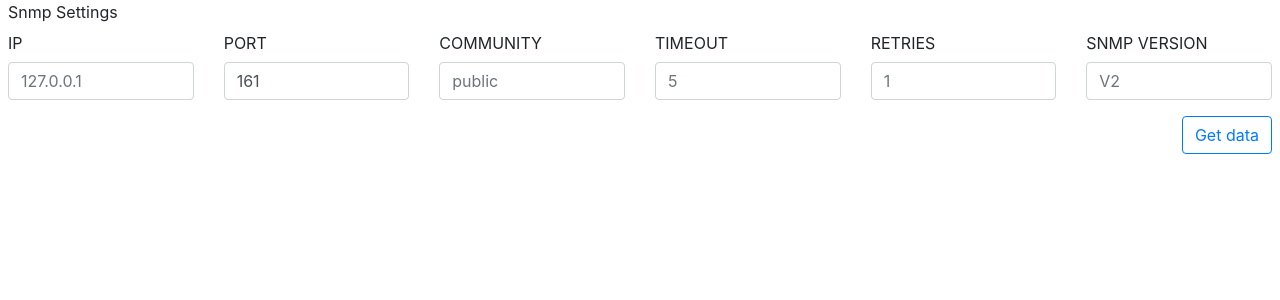
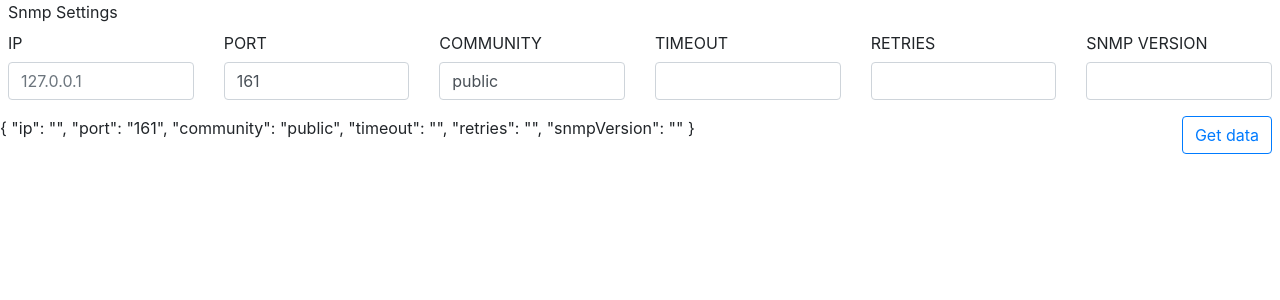
Before and after one commit to lcsFloriani/FerramentaSnmp, an Angular app in the folder client/: page /snmp in a window 1280 px wide. Shown: the top 300 px of the page. Built offline with nearby package versions, Linux system fonts and the light colour scheme.

Commit message:
criado formulario reativo

```diff
--- a/client/src/app/SnmpTool/SnmpManager/snmpManager.component.html
+++ b/client/src/app/SnmpTool/SnmpManager/snmpManager.component.html
@@ -1,5 +1,5 @@
 <div class="ml-2 mr-2">
-  <form action="">
+  <form [formGroup]="formModel">
     <div class="row">
       <div class="col-sm-12">
         <div class="row">
@@ -8,8 +8,8 @@
           </div>
           <div class="col-sm-2">
             <div class="form-group">
-              <label class ="col-form-label" for="ipAddress">IP</label>
-              <input type="text" class="form-control" name="ipAddress" id="ipAddress" formControlName="ipAddress" placeholder="127.0.0.1">
+              <label class ="col-form-label" for="ip">IP</label>
+              <input type="text" class="form-control" name="ip" id="ip" formControlName="ip" placeholder="127.0.0.1">
             </div>
           </div>
           <div class="col-sm-2">
@@ -27,19 +27,19 @@
           <div class="col-sm-2">
             <div class="form-group">
               <label class ="col-form-label" for="timeout">TIMEOUT</label>
-              <input type="text" class="form-control" name="timeout" id="timeout" formControlName="timeout" placeholder="5">
+              <input type="text" class="form-control" name="timeout" id="timeout" formControlName="timeout">
             </div>
           </div>
           <div class="col-sm-2">
             <div class="form-group">
               <label class ="col-form-label" for="retries">RETRIES</label>
-              <input type="text" class="form-control" name="retries" id="retries" formControlName="retries" placeholder="1">
+              <input type="text" class="form-control" name="retries" id="retries" formControlName="retries">
             </div>
           </div>
           <div class="col-sm-2">
             <div class="form-group">
               <label class ="col-form-label" for="version">SNMP VERSION</label>
-              <input type="text" class="form-control" name="version" id="version" formControlName="version" placeholder="V2">
+              <input type="text" class="form-control" name="version" id="version" formControlName="snmpVersion">
             </div>
           </div>
         </div>
@@ -50,3 +50,4 @@
     </div>
   </form>
 </div>
+    {{ formModel.value | json }}
--- a/client/src/app/SnmpTool/snmpTool.component.html
+++ b/client/src/app/SnmpTool/snmpTool.component.html
@@ -1 +1 @@
-<app-snmpmanager></app-snmpmanager>
+<app-snmpmanager [formModel]="form"></app-snmpmanager>
--- a/client/src/app/SnmpTool/snmpTool.component.ts
+++ b/client/src/app/SnmpTool/snmpTool.component.ts
@@ -1,6 +1,19 @@
 import { Component } from '@angular/core';
+import { FormGroup, Validators, FormBuilder } from '@angular/forms';
 
 @Component({
     templateUrl: './snmpTool.component.html',
 })
-export class SnmpToolComponent { }
+
+export class SnmpToolComponent {
+    public form: FormGroup = this.fb.group({
+        ip: ['', Validators.required],
+        port: ['161', Validators.required],
+        community: ['public', Validators.required],
+        timeout: ['', Validators.required],
+        retries: ['', Validators.required],
+        snmpVersion: ['', Validators.required],
+    });
+
+    constructor(private fb: FormBuilder) { }
+}
--- a/client/src/app/SnmpTool/snmpTool.module.ts
+++ b/client/src/app/SnmpTool/snmpTool.module.ts
@@ -1,12 +1,15 @@
 import { NgModule } from '@angular/core';
+import { ReactiveFormsModule, FormsModule } from '@angular/forms';
+
 import { SnmpManagerComponent } from './SnmpManager/snmpManager.component';
 import { SnmpToolRoutingModule } from './snmpTool-routing.module';
 import { SnmpToolComponent } from './snmpTool.component';
+import { CommonModule } from '@angular/common';
 
 @NgModule({
     exports: [ SnmpManagerComponent, SnmpToolComponent ],
     providers: [],
-    imports: [ SnmpToolRoutingModule ],
+    imports: [ CommonModule, SnmpToolRoutingModule, ReactiveFormsModule, FormsModule ],
     declarations: [ SnmpManagerComponent, SnmpToolComponent ],
 })
 
--- a/client/src/app/app.module.ts
+++ b/client/src/app/app.module.ts
@@ -3,6 +3,7 @@ import { NgModule } from '@angular/core';
 
 import { AppRoutingModule } from './app-routing.module';
 import { AppComponent } from './app.component';
+import { CommonModule } from '@angular/common';
 
 @NgModule({
   declarations: [
```
Also changed, not shown: client/src/app/SnmpTool/SnmpManager/snmpManager.component.ts (+7 -2 lines).
